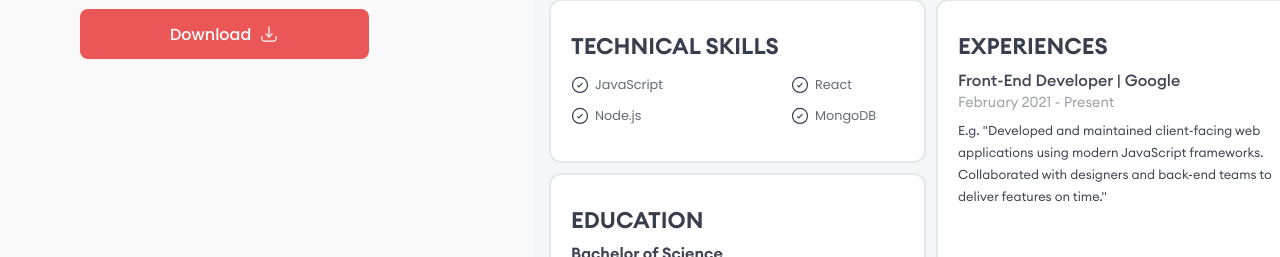
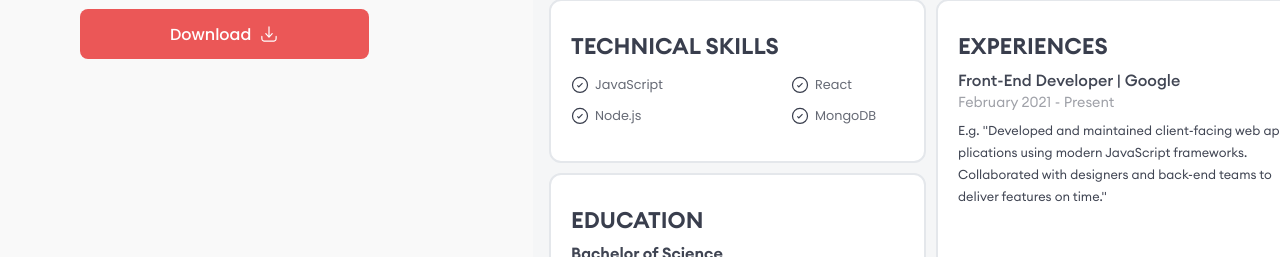
Before and after one commit to Moamal-2000/resume-builder, a Next.js app: page /download in a window 1280 px wide. Shown: the part 501-758 px from the top of the page. Built offline with nearby package versions, Linux system fonts and the light colour scheme.

Commit message:
style(LiveResume): enable long word breaking in job descriptions using CSS hyphenation and wrapping

```diff
--- a/src/components/BuilderPage/LiveResume/Experiences/JobExperience/JobExperience.module.scss
+++ b/src/components/BuilderPage/LiveResume/Experiences/JobExperience/JobExperience.module.scss
@@ -21,4 +21,8 @@
   line-height: 22px;
   color: #404553;
   margin-top: 8px;
+
+  hyphens: auto;
+  overflow-wrap: break-word;
+  word-break: break-word;
 }
--- a/src/data/constants.js
+++ b/src/data/constants.js
@@ -13,4 +13,4 @@ export const RESUME_OPTIONS = {
 };
 
 // Debugging
-export const STOP_BUILDER_PROTECTION = false;
+export const STOP_BUILDER_PROTECTION = true;
```
